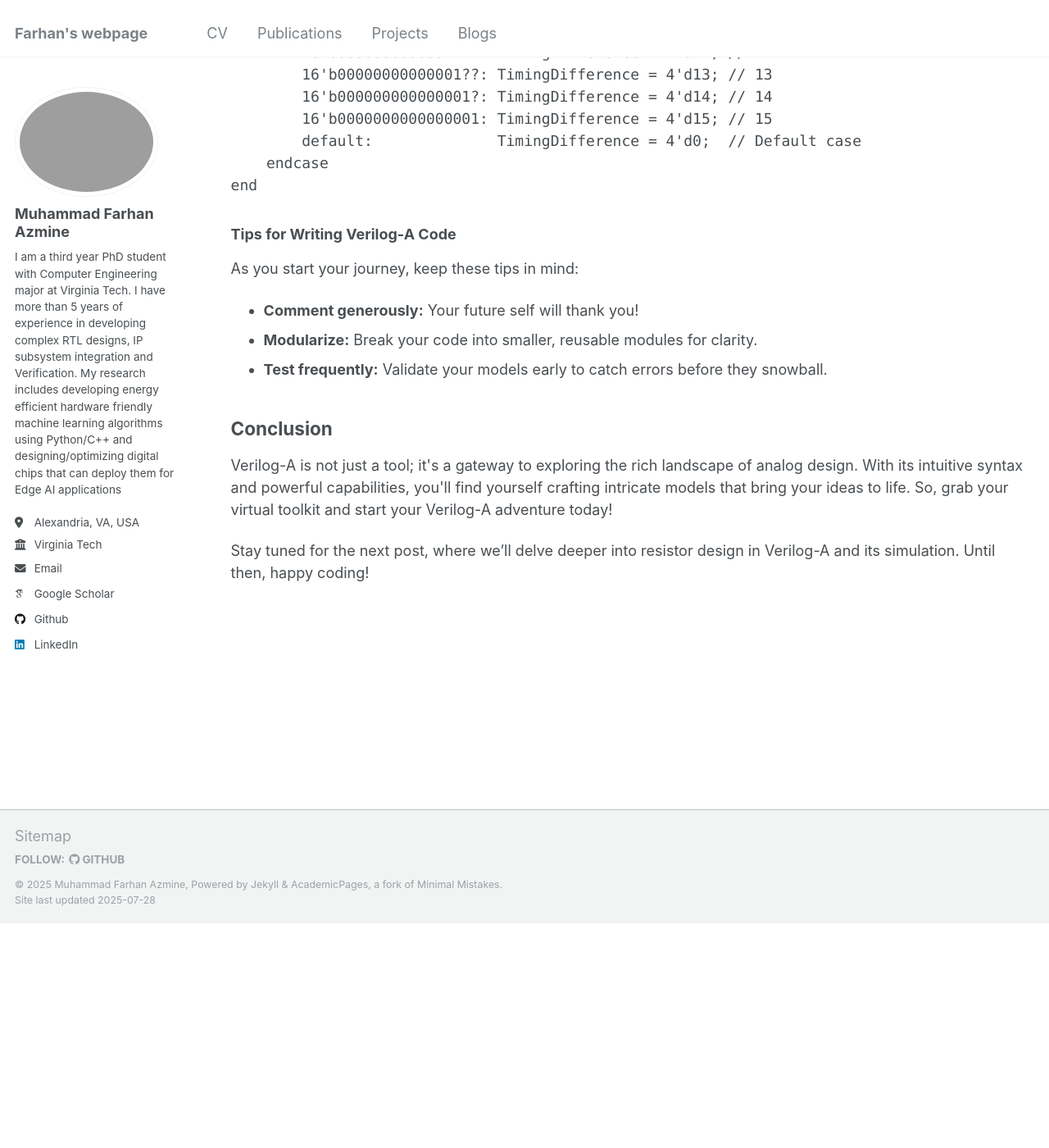
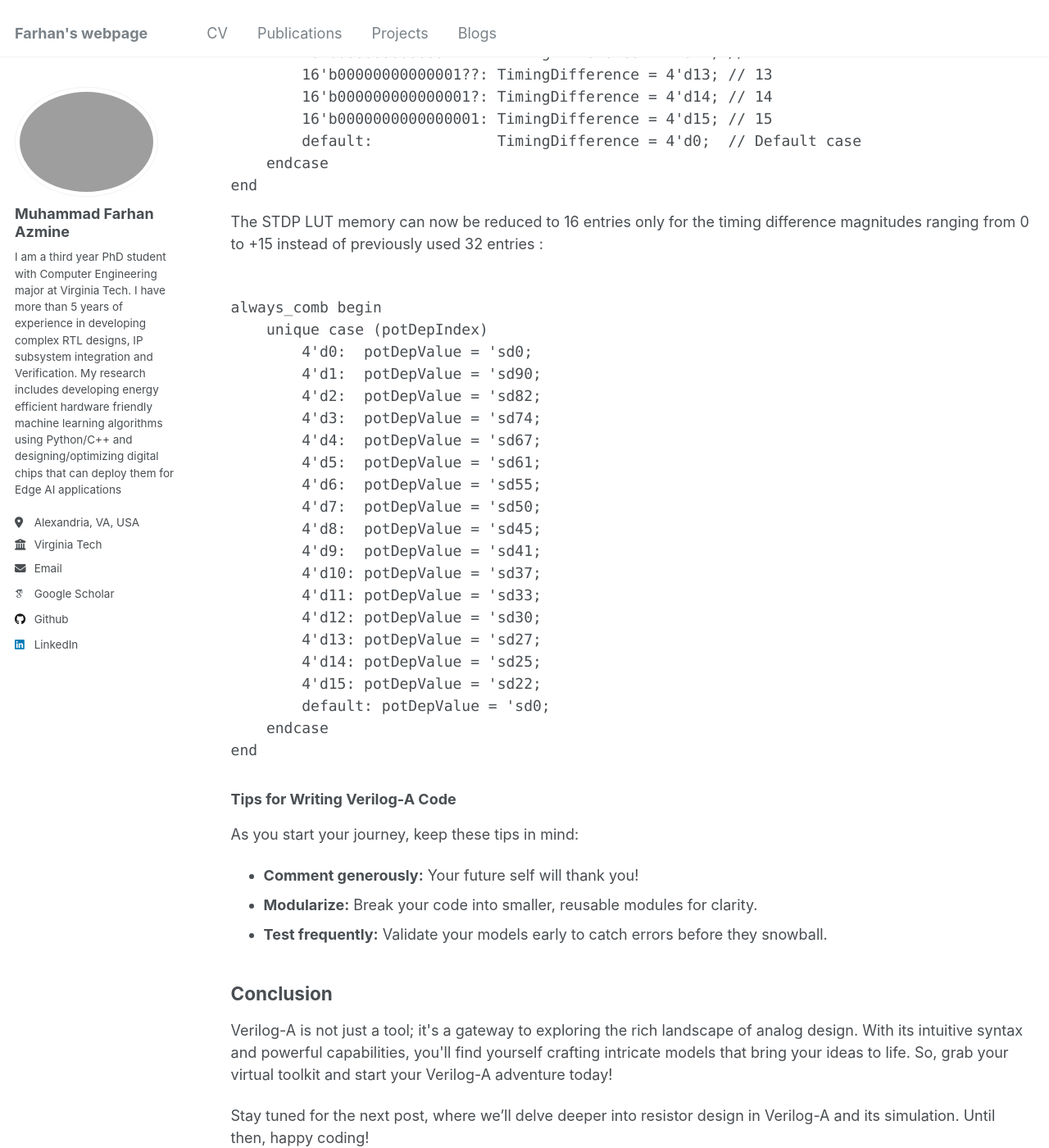
Before and after one commit to muhammadfarhan720/web-profile, a Jekyll site: the page built from blogs/veriloga/veriloga_day01_veriloga.html, in a window 1280 px wide and 1400 px high, scrolled down 8703 px. Shown: the whole window at 82% size. Built offline with Jekyll 4.4.1, drawn with Linux system fonts in a browser that asks for light colours; some web fonts are replaced; before the commit the page ends 9829 px from its top, so only the background shows below that.

Commit message:
Update veriloga_day01_veriloga.html

```diff
--- a/blogs/veriloga/veriloga_day01_veriloga.html
+++ b/blogs/veriloga/veriloga_day01_veriloga.html
@@ -337,7 +337,31 @@ always_comb begin
 end
 </code></pre>
 
+<p>The STDP LUT memory can now be reduced to 16 entries only for the timing difference magnitudes ranging from 0 to +15 instead of previously used 32 entries : </p>
 
+          <pre><code>
+always_comb begin
+    unique case (potDepIndex)
+        4'd0:  potDepValue = 'sd0;
+        4'd1:  potDepValue = 'sd90;
+        4'd2:  potDepValue = 'sd82;
+        4'd3:  potDepValue = 'sd74;
+        4'd4:  potDepValue = 'sd67;
+        4'd5:  potDepValue = 'sd61;
+        4'd6:  potDepValue = 'sd55;
+        4'd7:  potDepValue = 'sd50;
+        4'd8:  potDepValue = 'sd45;
+        4'd9:  potDepValue = 'sd41;
+        4'd10: potDepValue = 'sd37;
+        4'd11: potDepValue = 'sd33;
+        4'd12: potDepValue = 'sd30;
+        4'd13: potDepValue = 'sd27;
+        4'd14: potDepValue = 'sd25;
+        4'd15: potDepValue = 'sd22;
+        default: potDepValue = 'sd0;
+    endcase
+end
+</code></pre>
 
     <h3>Tips for Writing Verilog-A Code</h3>
     <p>As you start your journey, keep these tips in mind:</p>
```
